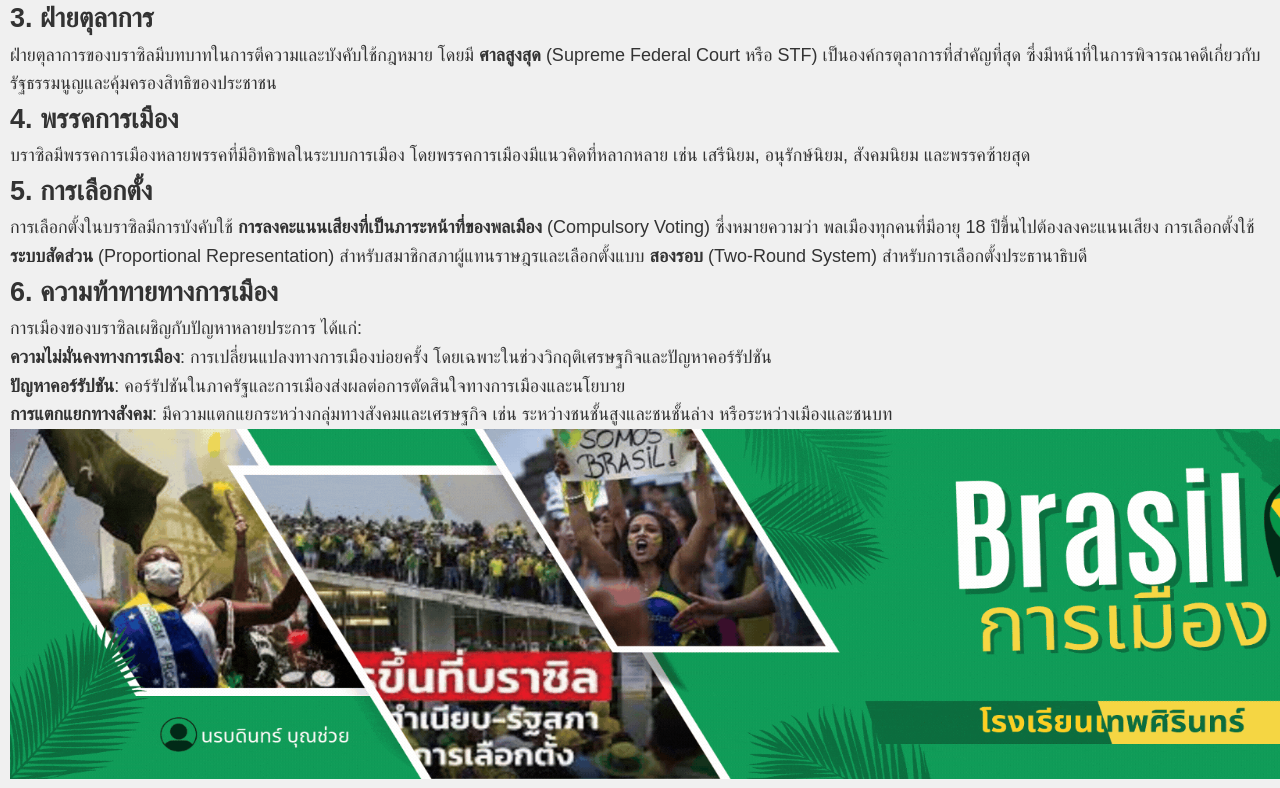
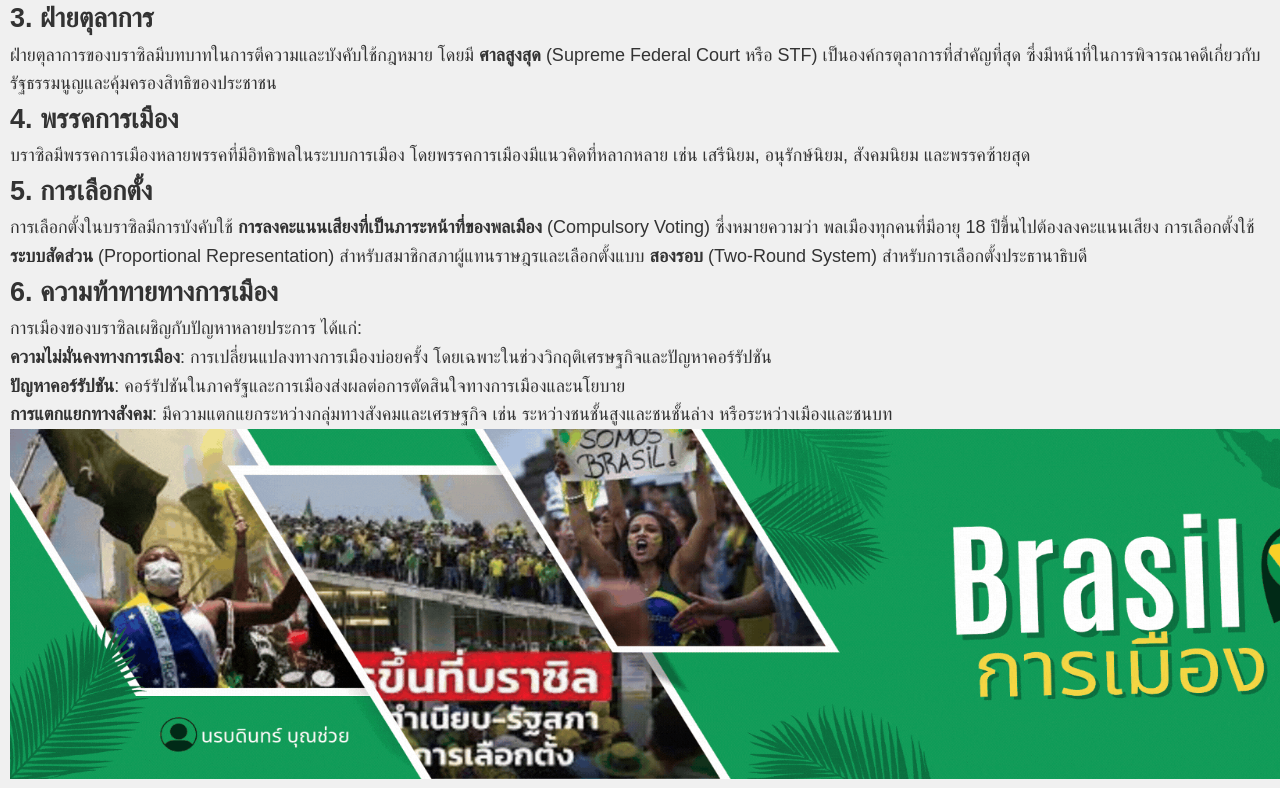
Before and after one commit to momomiki17/brasil.com, a plain HTML site: page Politics.html in a window 1280 px wide. Shown: the part 1303-2091 px from the top of the page. Drawn offline with Linux system fonts and the light colour scheme.

Commit message:
Update Politics.html

```diff
--- a/Politics.html
+++ b/Politics.html
@@ -67,6 +67,6 @@
     </main>
 
     <!-- Footer Section -->
-    <img src="https://github.com/momomiki17/brasil.com/blob/main/images/images/images.31.gif?raw=true" width="1500" height="350">
+    <img src="https://github.com/momomiki17/brasil.com/blob/main/images/images/images.35.gif?raw=true" width="1500" height="350">
 </body>
 </html>
```
